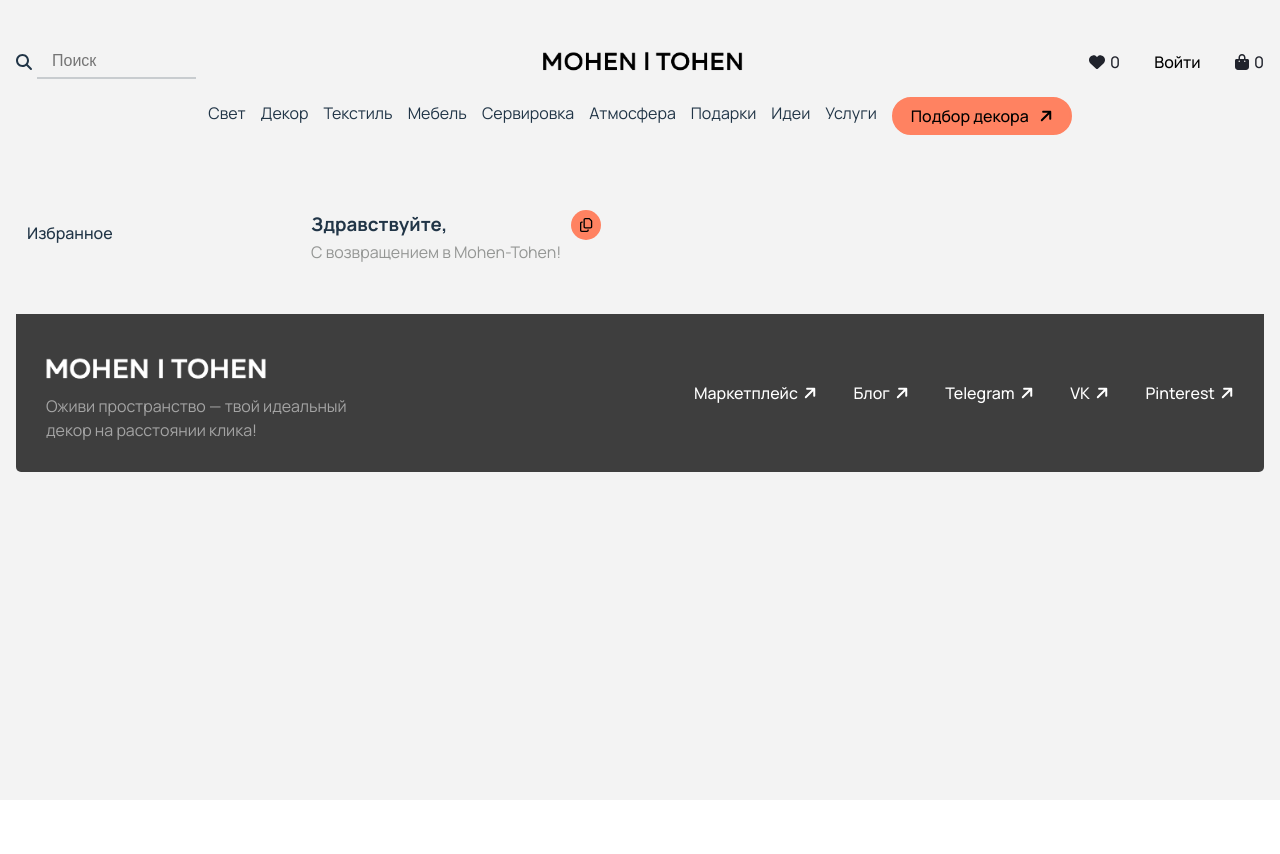
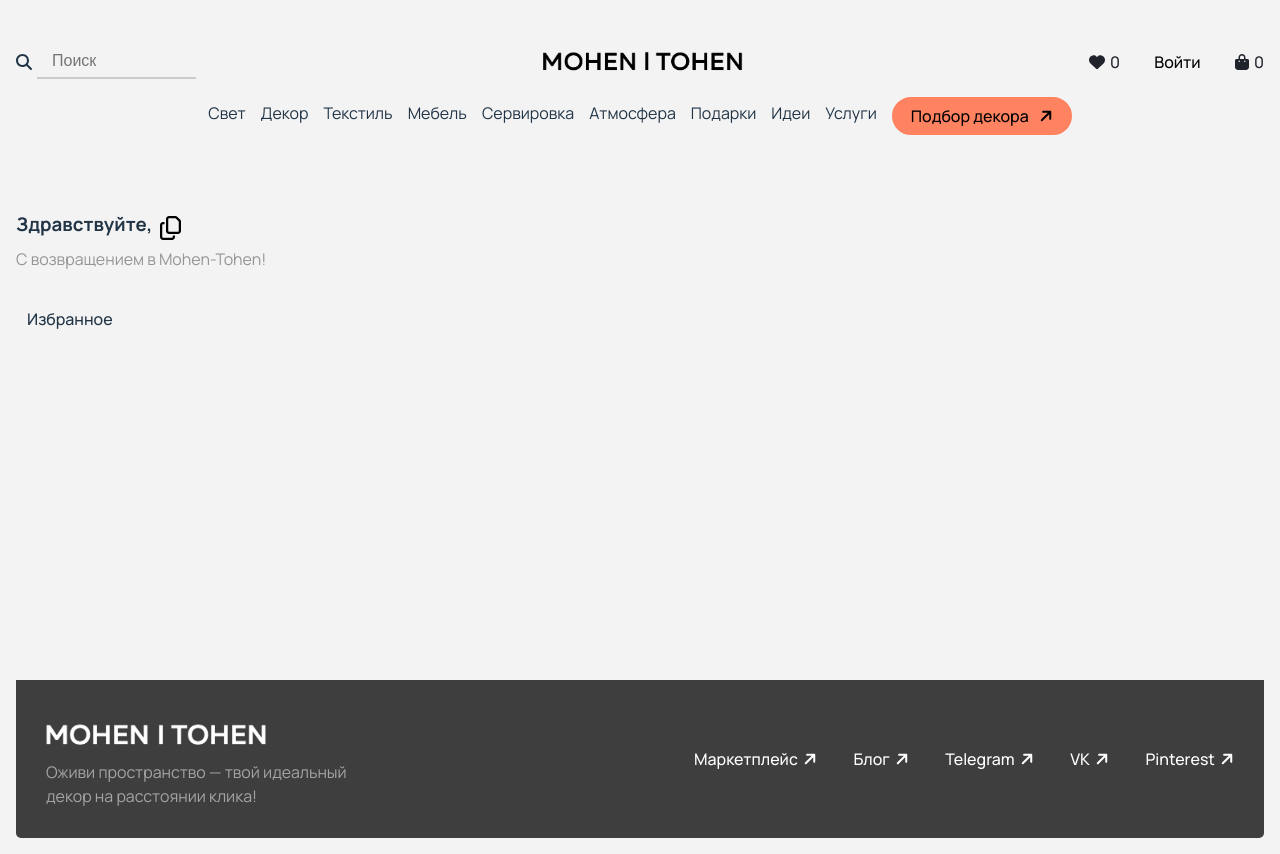
Before and after one commit to andrey-zinoviev-dev/mohen-tohen, a React (Vite) app: page /profile/1 in a window 1280 px wide. Before the commit the page ends 800 px from the top, so only its background shows below. Built offline with nearby package versions, Linux system fonts and the light colour scheme; no server answers.

Commit message:
updated like and share button, picture in seller and account components

```diff
--- a/src/Account.css
+++ b/src/Account.css
@@ -2,7 +2,8 @@
     display: flex;
     align-items: flex-start;
     justify-content: space-between;
-    gap: 75px;
+    gap: 25px;
+    min-height: 65svh;
 }
 
 .account__navigation-wrapper {
@@ -11,7 +12,24 @@
     align-items: flex-start;
     gap: 25px;
     width: 100%;
-    max-width: 220px;
+    /* max-width: 220px; */
+    max-width: 320px;
+}
+
+.account__wrapper-user-text-profile {
+    display: flex;
+    align-items: flex-start;
+    text-align: left;
+}
+
+.account__wrapper-user-text-profile h3 {
+    margin: 0;
+}
+
+.account__wrapper-user-text-avatar {
+    max-width: 90px;
+    border-radius: 50%;
+
 }
 
 .account__back {
--- a/src/Account.tsx
+++ b/src/Account.tsx
@@ -39,26 +39,17 @@ export default function Account() {
     return (
         <section className="account">
             <div className="account__navigation-wrapper">
-                {/* <button className="account__back" onClick={() => {
-                    navigate("../");
-                }}>
-                    <FontAwesomeIcon icon={faArrowLeft} />
-                    <span>Назад</span>
-                </button> */}
-                {/* <div>
-                    <div>
+                <div className="account__wrapper-user-text">
+                    <div className="account__wrapper-user-text-profile">
+                        <h3>Здравствуйте, {userState.name}</h3>
+                        <ShareButton href={`${window.location.origin}/brands/${userState._id}`} />
+                    </div>
+                    <span>С возвращением в Mohen-Tohen!</span>
+                    {/* <div>
+                        <img className="account__wrapper-user-text-avatar" src={userState.cover && userState.cover}></img>
                         <span>{userState.phone}</span>
-                        <span>{userState.name}</span>
-                    </div>
-                    <div>
-                        <button>
-                            <FontAwesomeIcon icon={faPen} />
-                        </button>
-                        <button>
-                            <FontAwesomeIcon icon={faArrowUpFromBracket} />
-                        </button>
-                    </div>
-                </div> */}
+                    </div> */}
+                </div>
                 <AccountLinks></AccountLinks>
 
                 {userState.loggedIn && <button className="account__logout" onClick={() => {
@@ -80,12 +71,11 @@ export default function Account() {
 
             <div className="account__wrapper">
                 <div className="account__wrapper-user">
-                    <div className="account__wrapper-user-text">
+                    {/* <div className="account__wrapper-user-text">
                         <h3>Здравствуйте, {userState.name}</h3>
                         <span>С возвращением в Mohen-Tohen!</span>
-                    </div>
+                    </div> */}
                     {/* <EditButton /> */}
-                    <ShareButton href={`${window.location.origin}/brands/${userState._id}`} />
                     {/* <button>
                         <FontAwesomeIcon icon={faPen} />
                     </button>
--- a/src/GoodPage.css
+++ b/src/GoodPage.css
@@ -195,7 +195,7 @@
 }
 
 .good__text-buttons svg {
-    font-size: 28px;
+    /* font-size: 28px; */
     /* aspect-ratio: 1/1; */
 }
 .cvet {
--- a/src/Goods.css
+++ b/src/Goods.css
@@ -70,15 +70,14 @@
 }
 
 .goods__ul-li-buttons button {
-    box-sizing: border-box;
-    /* padding: 5px; */
+    /* box-sizing: border-box;
     border-radius: 50%;
     aspect-ratio: 1 / 1;
     padding: 0;
     width: 30px;
     display: flex;
     align-items: center;
-    justify-content: center;
+    justify-content: center; */
 }
 
 .goods__ul-li-img {
--- a/src/LikeButton.css
+++ b/src/LikeButton.css
@@ -1,18 +1,24 @@
 .button-like {
     color: transparent;
     stroke: black;
-    stroke-width: 30px;
-
+    stroke-width: 50px;
+    background-color: #F3F3F3;
     box-sizing: border-box;
     /* padding: 5px; */
     border-radius: 50%;
     aspect-ratio: 1 / 1;
     padding: 0;
-    width: 30px;
+    width: 35px;
     display: flex;
     align-items: center;
     justify-content: center;
     border: none;
+    font-size: 20px;
+    transition: all 0.25s ease-in-out;
+}
+
+.button-like:hover {
+    stroke: #FF8261;
 }
 
 .button-like_clicked {
--- a/src/SellerPage.tsx
+++ b/src/SellerPage.tsx
@@ -15,19 +15,19 @@ export default function SellerPage() {
   // const state = location.state as BrandsInterface;
   // console.log(state);
   const {
-    data: brand = {} as UserInterface,
+    data: seller = {} as UserInterface,
 
   } = useGetSellerQuery(brandID!);
 
-  console.log(brand);
+  // console.log(brand);
 
   return (
     <section className="seller">
       <div className="seller__warpper">
-        <img className="seller__warpper-img" src={""}></img>
+        <img className="seller__warpper-img" src={seller.cover && seller.cover}></img>
         <div className="seller__wrapper_details">
-          <h3>{brand && brand.name}</h3>
-          <p>{brand && brand.description}</p>
+          <h3>{seller && seller.name}</h3>
+          <p>{seller && seller.description}</p>
 
           {/* <div className="seller__wrapper_details-rating">
             <span>5.0</span>
@@ -39,7 +39,7 @@ export default function SellerPage() {
       </div>
       <div className="seller__goods">
         <h3>Что можно приобрести</h3>
-        <Goods goods={brand && brand.goods} />
+        <Goods goods={seller && seller.goods} />
       </div>
     </section>
   )
--- /dev/null
+++ b/src/ShareButton.css
@@ -0,0 +1,24 @@
+.share-button {
+  /* color: transparent;
+  stroke: black;
+  stroke-width: 30px; */
+
+  box-sizing: border-box;
+  /* padding: 5px; */
+  border-radius: 50%;
+  aspect-ratio: 1 / 1;
+  padding: 0;
+  width: 35px;
+  display: flex;
+  align-items: center;
+  justify-content: center;
+  border: none;
+  transition: all 0.25s ease-in-out;
+  font-size: 24px;
+  background-color: #F3F3F3;
+}
+
+.share-button:hover {
+  border: transparent;
+  color: #FF8261;
+}
--- a/src/ShareButton.tsx
+++ b/src/ShareButton.tsx
@@ -4,12 +4,13 @@ import { FontAwesomeIcon } from "@fortawesome/react-fontawesome";
 import { useAppDispatch } from "./hooks";
 import { changeMessage } from "./features/notificationSlice";
 import { faCopy } from "@fortawesome/free-regular-svg-icons";
+import "./ShareButton.css"
 
 export default function ShareButton({ href }: { href: string }) {
   const dispatch = useAppDispatch();
 
   return (
-    <button onClick={(evt) => {
+    <button className="share-button" onClick={(evt) => {
       evt.stopPropagation();
       navigator.clipboard.writeText(href)
       .then(() => {
--- a/src/features/userSlice.ts
+++ b/src/features/userSlice.ts
@@ -14,6 +14,7 @@ export interface UserInterface {
     sellsHistory: GoodInterface[],
     description?:string,
     basket: goodPageInt[],
+    cover?: string,
     // basket:
     _id: string | null,
 }
```
Also changed, not shown: src/UploadComp.tsx (+0 -7 lines).
